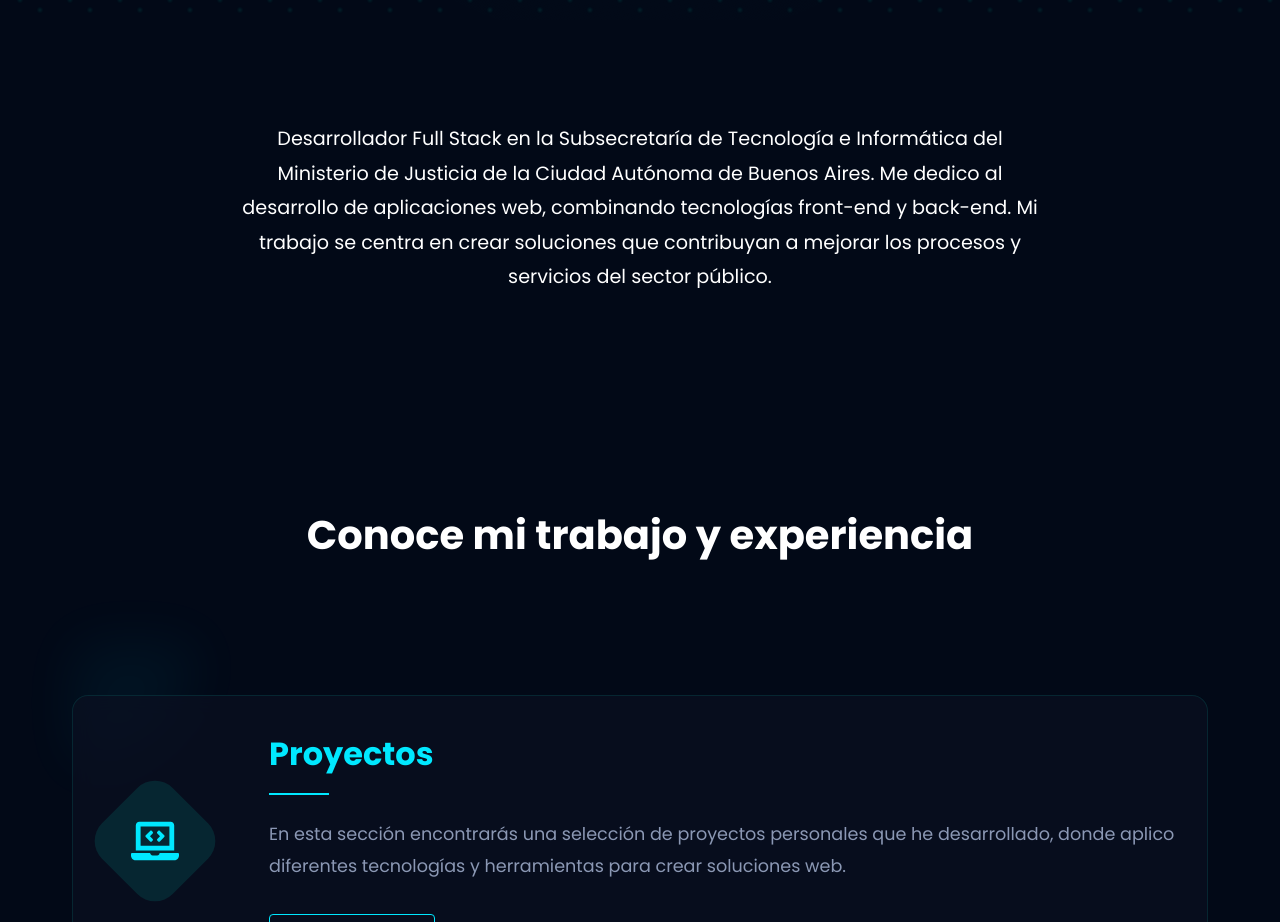
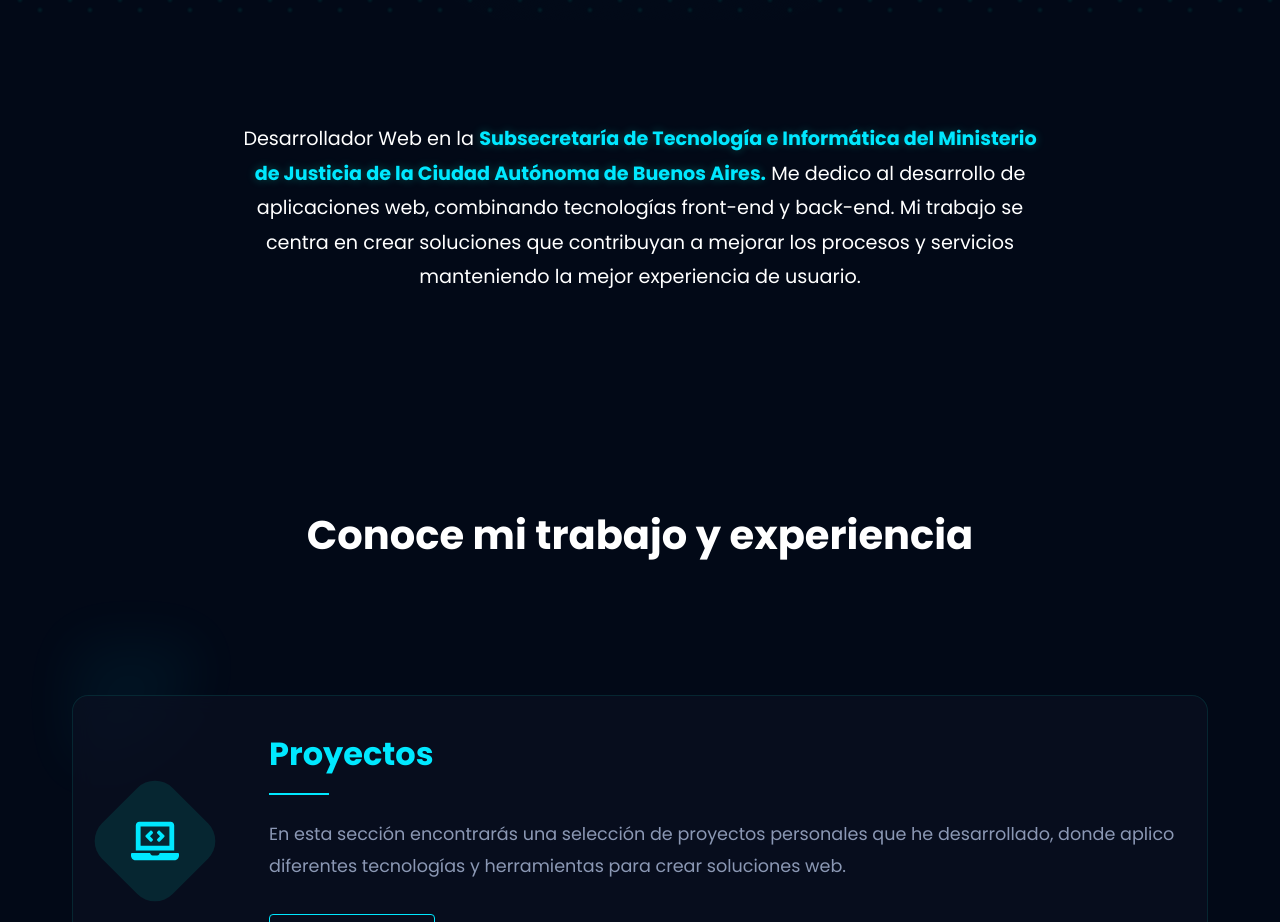
Before and after one commit to NicolasPirello/mi-portafolio, a React (Create React App) app: page / in a window 1280 px wide. Shown: the part 780-1702 px from the top of the page. Built offline with nearby package versions, Linux system fonts and the light colour scheme.

Commit message:
Cambios CSS

```diff
--- a/src/Styles/main.css
+++ b/src/Styles/main.css
@@ -3177,3 +3177,8 @@ Opciones de Colores para el boton de mas Arriba:
     border: 1px solid rgba(253, 8, 8, 0.3);
     color: #ff4444;
 }
+
+.texto-destacado {
+    color: var(--color-primario);
+    text-shadow: 0 0 10px rgba(8, 253, 216, 0.3);
+}
--- a/src/components/Home.jsx
+++ b/src/components/Home.jsx
@@ -81,10 +81,10 @@ const Home = () => {
                 <div className="homeContainer">
                     <div className="home-text-info">
                         <p className="home-description">
-                            Desarrollador Full Stack en la Subsecretaría de Tecnología e Informática del Ministerio de Justicia
-                            de la Ciudad Autónoma de Buenos Aires. Me dedico al desarrollo de aplicaciones web,
+                            Desarrollador Web en la <strong><span className="texto-destacado">Subsecretaría de Tecnología e Informática del Ministerio de Justicia
+                            de la Ciudad Autónoma de Buenos Aires.</span></strong> Me dedico al desarrollo de aplicaciones web,
                             combinando tecnologías front-end y back-end. Mi trabajo se centra en crear soluciones
-                            que contribuyan a mejorar los procesos y servicios del sector público.
+                            que contribuyan a mejorar los procesos y servicios manteniendo la mejor experiencia de usuario.
                         </p>
                     </div>
                 </div>
```
